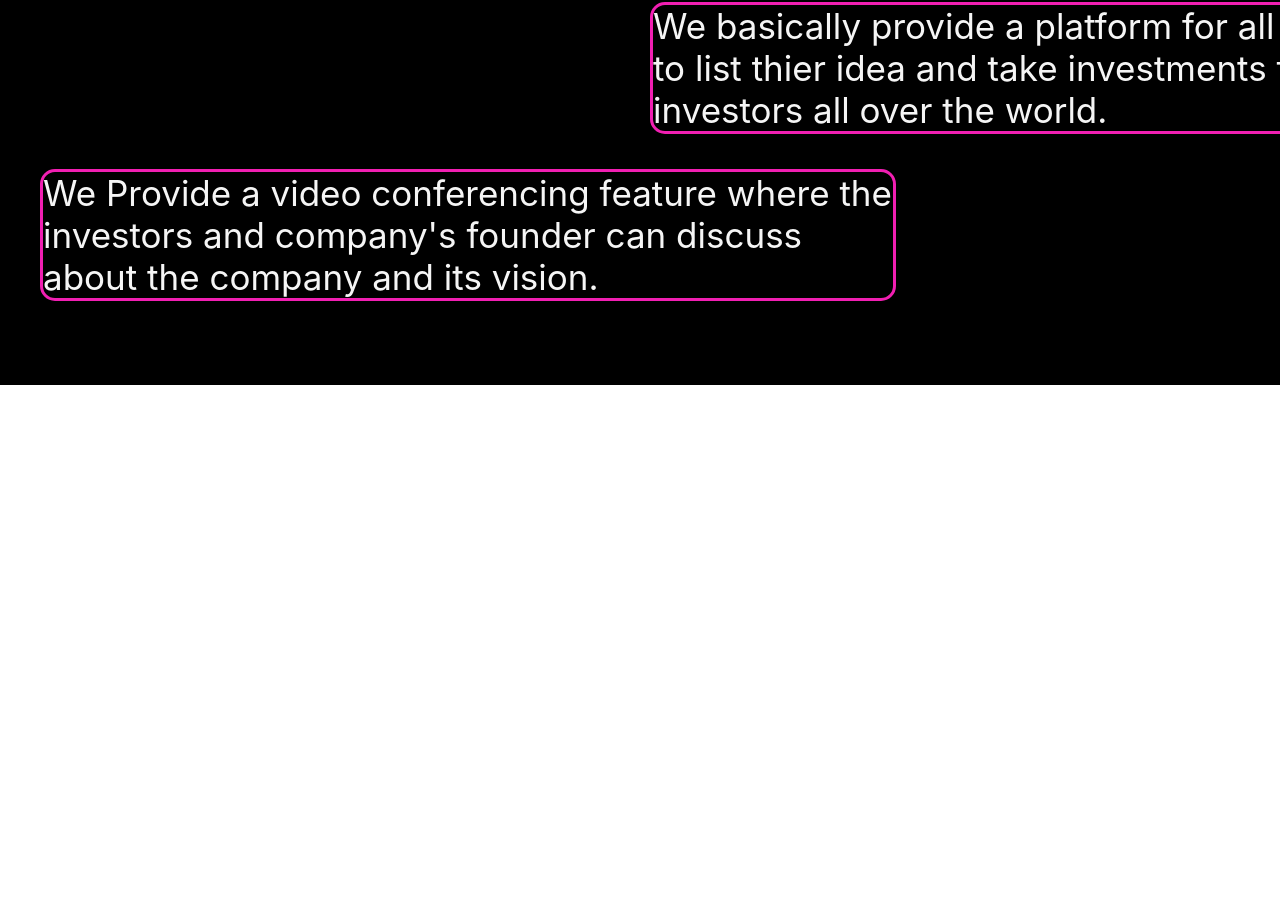
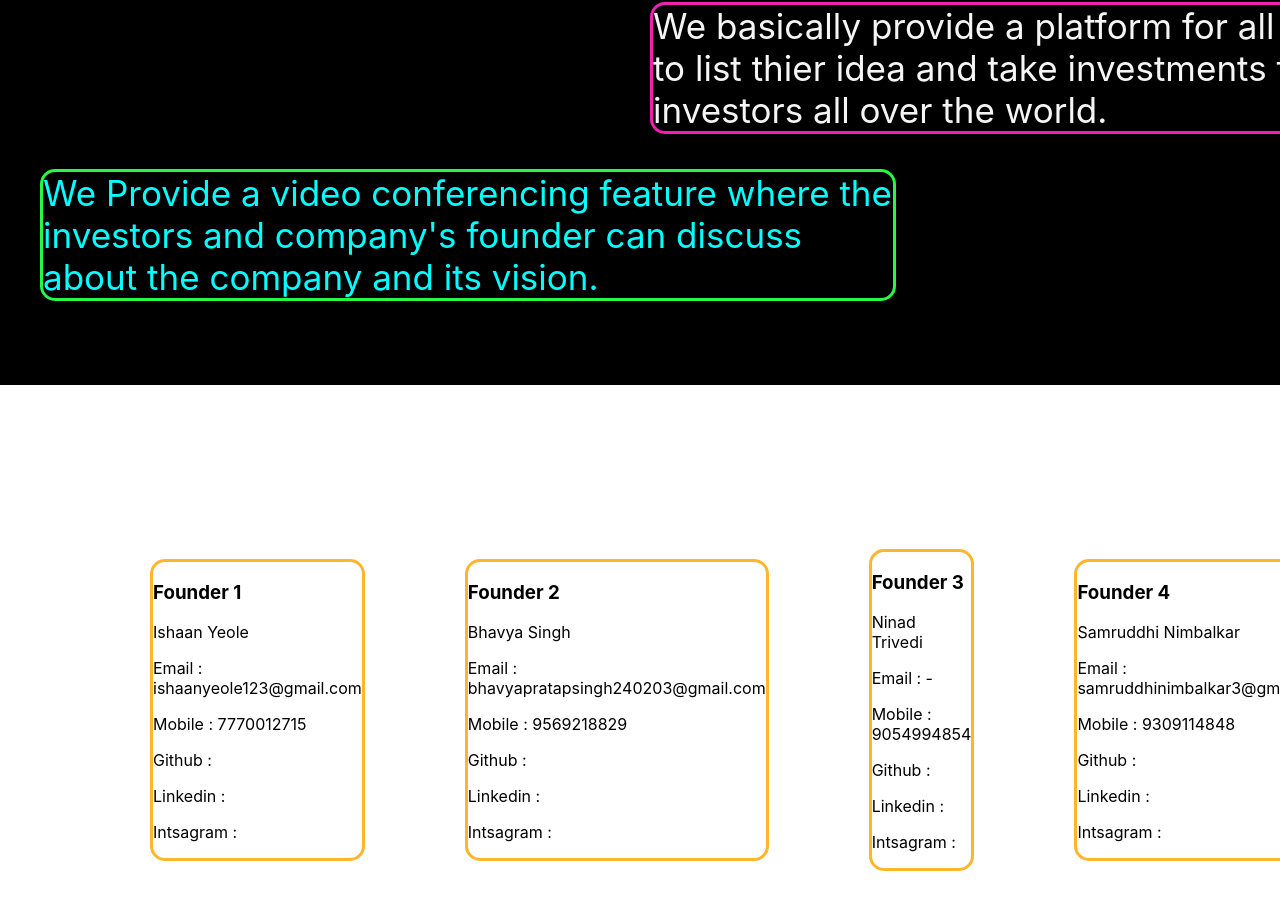
Before and after one commit to IDY12345/Hack36, a React (Create React App) app in the folder frontend/: page / in a window 1280 px wide. Shown: the part 1156-2066 px from the top of the page. Before the commit the page ends 1541 px from the top, so only its background shows below. Built offline with nearby package versions, Linux system fonts and the light colour scheme; some icons are missing.

Commit message:
Added Contact Component

```diff
--- a/frontend/src/components/About.js
+++ b/frontend/src/components/About.js
@@ -1,35 +1,36 @@
-import React,{useEffect,useState} from 'react'
+import React, { useEffect, useState } from 'react'
 import './About.css'
 import About1 from './About1';
+import Contact from './Contact';
 
 function About() {
     const [colourChange, setColourChange] = useState(false)
 
-    const backgroundChange=()=>
-    {
-        if(window.scrollY>=75)
-        {
+    const backgroundChange = () => {
+        if (window.scrollY >= 75) {
             setColourChange(true);
         }
-        else
-        {
+        else {
             setColourChange(false)
         }
     }
 
     useEffect(() => {
-      backgroundChange()
+        backgroundChange()
 
-        window.addEventListener("scroll",backgroundChange)
+        window.addEventListener("scroll", backgroundChange)
     }, [])
 
     return (
-        <div className={colourChange ? 'Back-div':'Back-div active'}>
-            <div className={colourChange?'Image-div':'Image-div active'}>
-                <img src='Assets\logo1.png' className='About-Image' />
-                <p className='presents'>Presents</p>
+        <div>
+            <div className={colourChange ? 'Back-div' : 'Back-div active'}>
+                <div className={colourChange ? 'Image-div' : 'Image-div active'}>
+                    <img src='Assets\logo1.png' className='About-Image' />
+                    <p className='presents'>Presents</p>
+                </div>
+                <About1 />
             </div>
-            <About1 />
+            <Contact />
         </div>
     )
 }
--- /dev/null
+++ b/frontend/src/components/Contact.css
@@ -0,0 +1,18 @@
+.Contact
+{
+    background-color: white;
+    display: flex;
+    height:650px;
+}
+
+.Mobile
+{
+    display: flex;
+}
+
+.Founder
+{
+    margin-left:100px;
+    border: solid rgb(255, 181, 44);
+    border-radius: 15px;
+}
--- /dev/null
+++ b/frontend/src/components/Contact.js
@@ -0,0 +1,46 @@
+import React,{useState,useEffect} from 'react'
+import './Contact.css'
+function Contact() {
+  return (
+    <div className='Contact'>
+        <div className='Founder'>
+            <h3>Founder 1</h3>
+            <p>Ishaan Yeole</p>
+            <p>Email : ishaanyeole123@gmail.com</p>
+            <p className='Mobile'>Mobile : 7770012715</p>
+            <p>Github : </p>
+            <p>Linkedin : </p>
+            <p>Intsagram : </p>
+        </div>
+        <div className='Founder'>
+            <h3>Founder 2</h3>
+            <p>Bhavya Singh</p>
+            <p>Email : bhavyapratapsingh240203@gmail.com</p>
+            <p className='Mobile'>Mobile : 9569218829</p>
+            <p>Github : </p>
+            <p>Linkedin : </p>
+            <p>Intsagram : </p>
+        </div>
+        <div className='Founder'>
+            <h3>Founder 3</h3>
+            <p>Ninad Trivedi</p>
+            <p>Email : -</p>
+            <p className='Mobile'>Mobile : 9054994854</p>
+            <p>Github : </p>
+            <p>Linkedin : </p>
+            <p>Intsagram : </p>
+        </div>
+        <div className='Founder'>
+            <h3>Founder 4</h3>
+            <p>Samruddhi Nimbalkar</p>
+            <p>Email : samruddhinimbalkar3@gmail.com</p>
+            <p className='Mobile'>Mobile : 9309114848</p>
+            <p>Github : </p>
+            <p>Linkedin : </p>
+            <p>Intsagram : </p>
+        </div>
+    </div>
+  )
+}
+
+export default Contact
--- a/frontend/src/components/SignIn.js
+++ b/frontend/src/components/SignIn.js
@@ -41,7 +41,7 @@ export default function SignInSide() {
 
   return (
     <ThemeProvider theme={theme}>
-      <Grid container component="main" sx={{ height: '100vh' }} >
+      <Grid container component="main" sx={{ height: '100vh' }}>
         <CssBaseline />
         <Grid
           item
```
